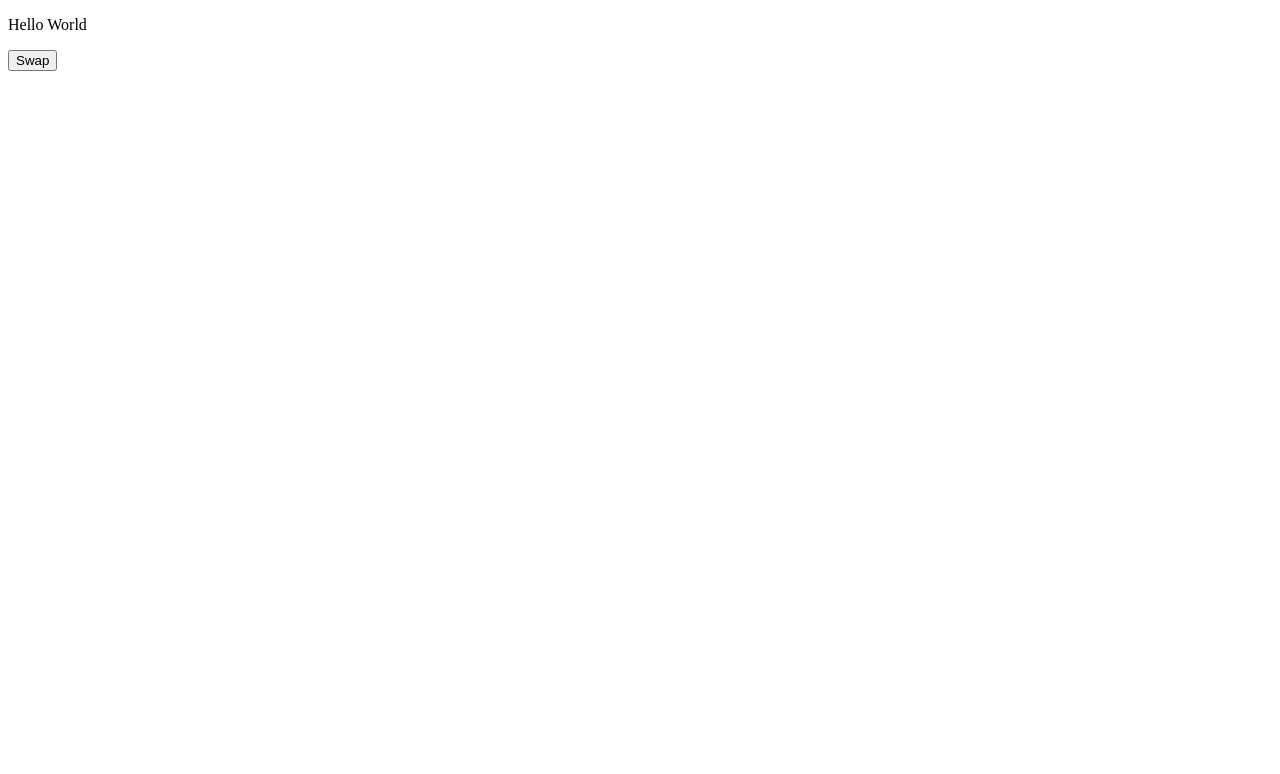
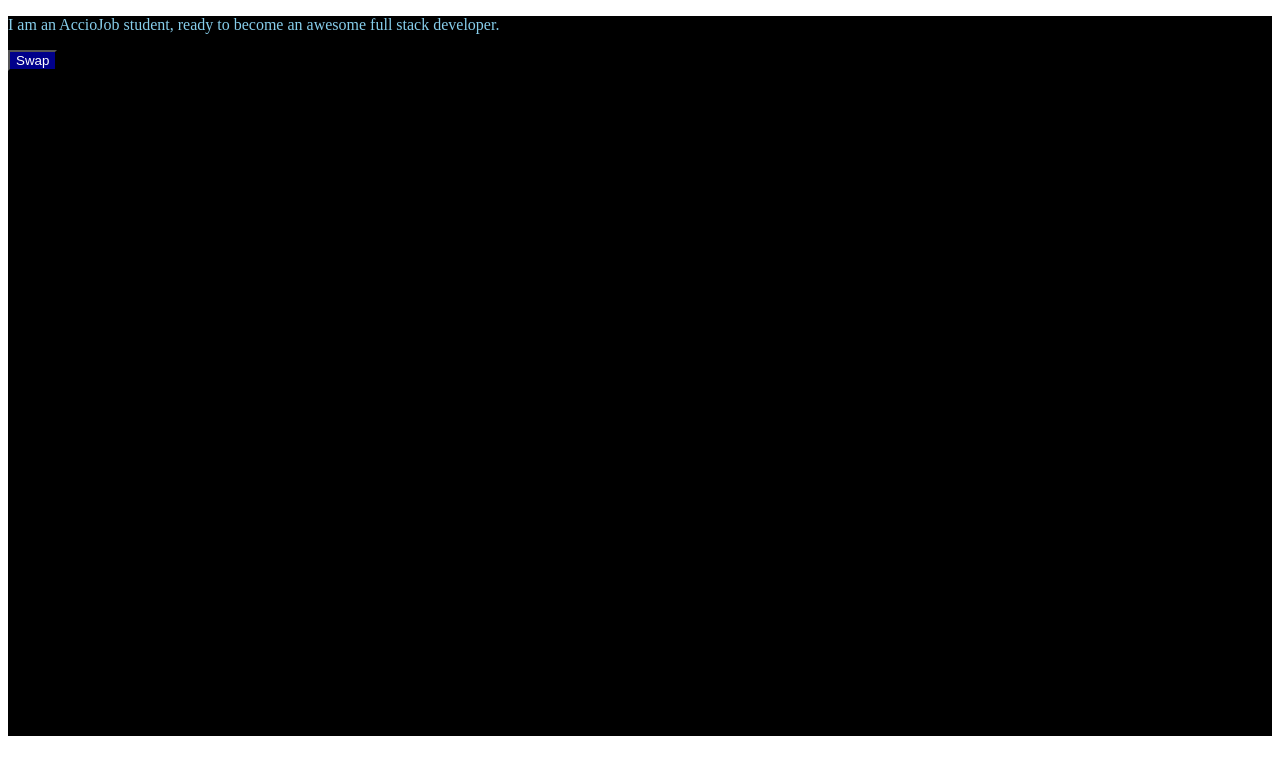
Before and after one commit to acciojob/dark-theme-Pratham131, a website: page main.html in a window 1280 px wide. Both pictures are taken after a click on the button "Swap". Drawn offline with Linux system fonts and the light colour scheme.

Commit message:
created a submission

```diff
--- a/main.html
+++ b/main.html
@@ -9,10 +9,10 @@
   <body>
     <main>
       <!-- html markup here -->
-      <p id="ptag">
-        Hello World
-      </p>
-      <button>Swap</button>
+      <div id="app" class="day">
+		  <p id="ptag">I am an AccioJob student, ready to become an awesome full stack developer.</p>
+      <button id="swap" class="button_day" >Swap</button>
+	  </div>
     </main>
     <script src="./script.js"></script>
   </body>
--- a/script.js
+++ b/script.js
@@ -1 +1,17 @@
 //your code here
+// script.js
+
+document.getElementById("swap").addEventListener("click", swapTheme);
+
+function swapTheme() {
+  const appDiv = document.getElementById("app");
+  const swapButton = document.getElementById("swap");
+
+  // Toggle classes for the #app div
+  appDiv.classList.toggle("day");
+  appDiv.classList.toggle("night");
+
+  // Toggle classes for the #swap button
+  swapButton.classList.toggle("button_day");
+  swapButton.classList.toggle("button_night");
+}
--- a/styles.css
+++ b/styles.css
@@ -1,16 +1,29 @@
-#app{
-  height:90vh;
-}
-.night{
-  background-color: black;
-  color:white;
+/* styles.css */
+
+#app {
+  height: 90vh;
+  color: skyblue;
 }
 
-#swap{
-  outline:0;
+.day {
+  background-color: white;
 }
 
-.button_night{
-  background-color:blue;
-  color:white;
+.night {
+  background-color: black;
+  color: white;
 }
+
+#swap {
+  outline: 0;
+}
+
+.button_day {
+  background-color: blue;
+  color: white;
+}
+
+.button_night {
+  background-color: darkblue;
+  color: white;
+}
```
